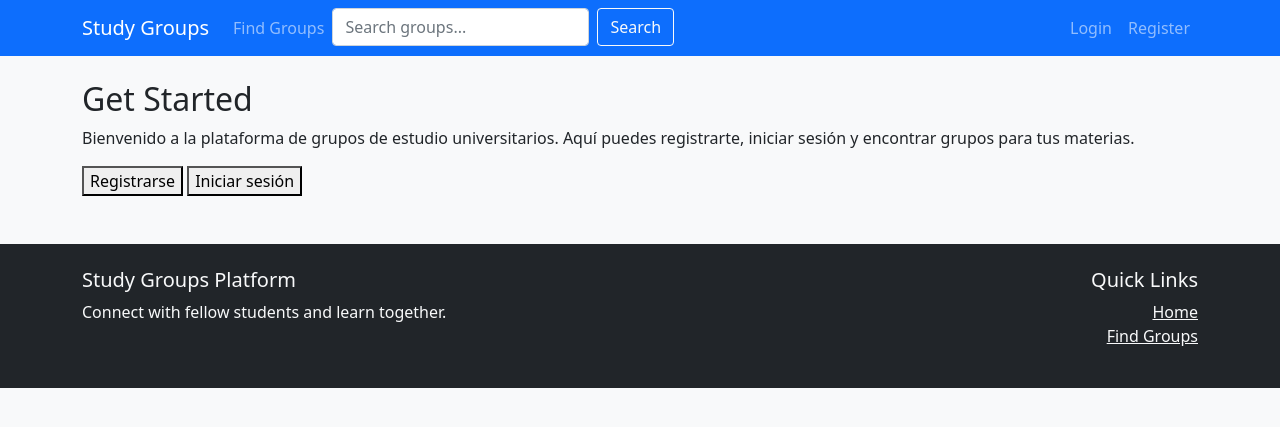
After one commit to cam-mor/ProjectDjango, a Django app: page /get-started/ in a window 1280 px wide. The commit adds this page. Shown: the top 427 px of the page. Run offline with Django 5.2, Linux system fonts and the light colour scheme; some libraries are stand-ins or nearby versions.

Commit message:
commit Login, register and Get Started button

```diff
--- /dev/null
+++ b/project1/core/templates/core/get_started.html
@@ -0,0 +1,7 @@
+{% extends "core/base.html" %}
+{% block content %}
+<h2>Get Started</h2>
+<p>Bienvenido a la plataforma de grupos de estudio universitarios. Aquí puedes registrarte, iniciar sesión y encontrar grupos para tus materias.</p>
+<a href="{% url 'core:register' %}"><button>Registrarse</button></a>
+<a href="{% url 'core:login' %}"><button>Iniciar sesión</button></a>
+{% endblock %}
--- a/project1/core/templates/registration/register.html
+++ b/project1/core/templates/registration/register.html
@@ -31,7 +31,7 @@
                             </label>
 
                             {{ field.errors }}
-                            {{ field|add_class:"form-control" }}
+                            {{ field }}
 
                             {% if field.help_text %}
                             <small class="form-text text-muted">{{ field.help_text }}</small>
--- a/project1/core/urls.py
+++ b/project1/core/urls.py
@@ -5,6 +5,8 @@ app_name = 'core'
 
 urlpatterns = [
     path('', views.home, name='home'),
+    path('login/', views.login_view, name='login'),
+    path('get-started/', views.get_started_view, name='get_started'),
     path('stats/', views.stats, name='stats'),
     path('stats/export/', views.stats_export, name='stats_export'),
     path('my-stats/', views.my_stats, name='my_stats'),
--- a/project1/core/views.py
+++ b/project1/core/views.py
@@ -2,7 +2,7 @@ from django.shortcuts import render, redirect, get_object_or_404
 from django.views.generic import ListView, DetailView, CreateView, UpdateView, DeleteView
 from django.contrib.auth.mixins import LoginRequiredMixin, UserPassesTestMixin
 from django.contrib.auth.decorators import login_required, user_passes_test
-from django.contrib.auth import login
+from django.contrib.auth import login, authenticate
 from django.db.models import Q, Count
 from django.contrib.auth.models import User
 from django.utils import timezone
@@ -22,6 +22,22 @@ def home(request):
         'subjects': subjects,
         'recent_groups': recent_groups
     })
+
+def login_view(request):
+    from django.contrib.auth.forms import AuthenticationForm
+    if request.method == 'POST':
+        form = AuthenticationForm(request, data=request.POST)
+        if form.is_valid():
+            user = form.get_user()
+            login(request, user)
+            return redirect('core:home')
+    else:
+        form = AuthenticationForm()
+    return render(request, 'registration/login.html', {'form': form})
+
+def get_started_view(request):
+    # Simple landing page, could redirect to register or show info
+    return render(request, 'core/get_started.html')
 
 class StudyGroupListView(ListView):
     model = StudyGroup
```
